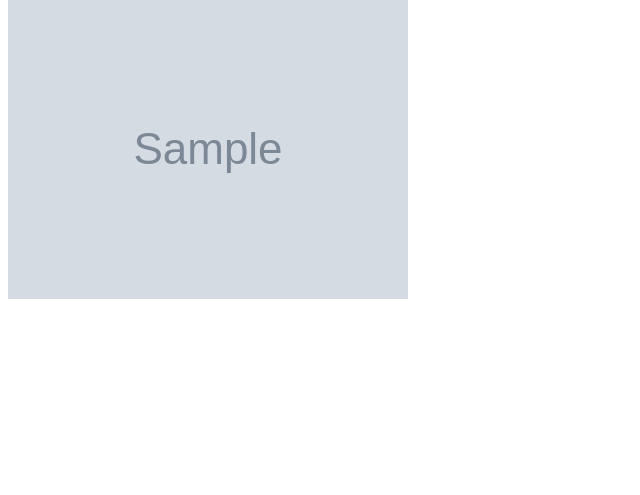
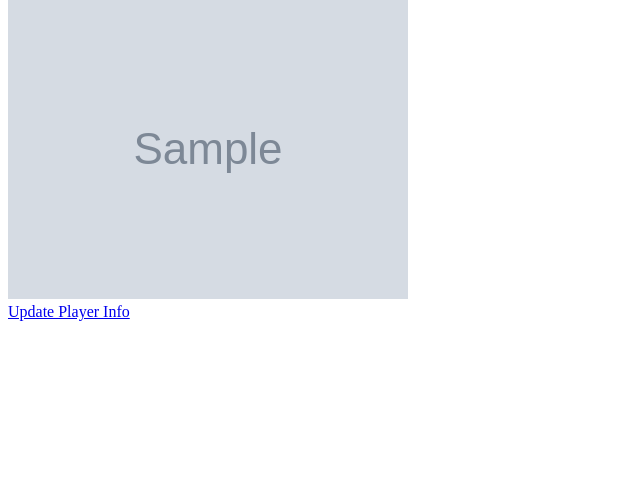
Before and after one commit to nabilk11/django-finch-collector, a Django app: page /players/1/ in a window 1280 px wide. Shown: the part 125-620 px from the top of the page, without its empty margins (0-640 px from the left). Run offline with Django 4.2, Linux system fonts and the light colour scheme; tables that the repository leaves empty hold one stand-in row (values such as "Sample post"); grey boxes marked "Sample" are stand-in pictures.

Commit message:
player_update functionality added

```diff
--- a/main_app/templates/player_detail.html
+++ b/main_app/templates/player_detail.html
@@ -16,7 +16,7 @@ Django Basketball | Player Details
   </div>
 </div>
 <div>
-    <a href=""></a>
+    <a href="{% url 'player_update' player.pk %}">Update Player Info</a>
     <a href=""></a>
 </div>
 
--- a/main_app/urls.py
+++ b/main_app/urls.py
@@ -1,4 +1,3 @@
-from unicodedata import name
 from django.urls import path, include
 from . import views
 
@@ -11,5 +10,7 @@ urlpatterns = [
    # add a player path
    path('players/new/', views.Add_Player.as_view(), name="add_player"),
    # player detail path
-   path('players/<int:pk>/', views.PlayerDetail.as_view(), name="player_detail")
+   path('players/<int:pk>/', views.PlayerDetail.as_view(), name="player_detail"),
+   # player update path
+   path('players/<int:pk>/update', views.PlayerUpdate.as_view(), name="player_update"),
 ]
--- a/main_app/views.py
+++ b/main_app/views.py
@@ -1,9 +1,10 @@
+from dataclasses import fields
 from pyexpat import model
 from django.shortcuts import render
 from django.views import View # <- View class to handle requests
 from django.http import HttpResponse # <- a class to handle sending a type of response
 from django.views.generic.base import TemplateView
-from django.views.generic.edit import CreateView
+from django.views.generic.edit import CreateView, UpdateView, DeleteView
 from django.views.generic import DetailView
 from .models import Player
 
@@ -51,12 +52,21 @@ class PlayersList(TemplateView):
         return context
         # returning context data from fake players db
 
+# Add player View Class
 class Add_Player(CreateView):
     model = Player
     fields = ['name', 'img', 'team', 'height', 'position']
     template_name = "add_player.html"
     success_url = "/players/"
 
+# PLayer Detail View Class
 class PlayerDetail(DetailView):
     model = Player
     template_name = "player_detail.html"
+
+# PLayer Update View Class
+class PlayerUpdate(UpdateView):
+    model = Player
+    fields = ['name', 'img', 'team', 'height', 'position']
+    template_name = 'player_update.html'
+    success_url = '/players/'
```
Also changed, not shown: main_app/templates/player_update.html (added, +17 -0 lines).
